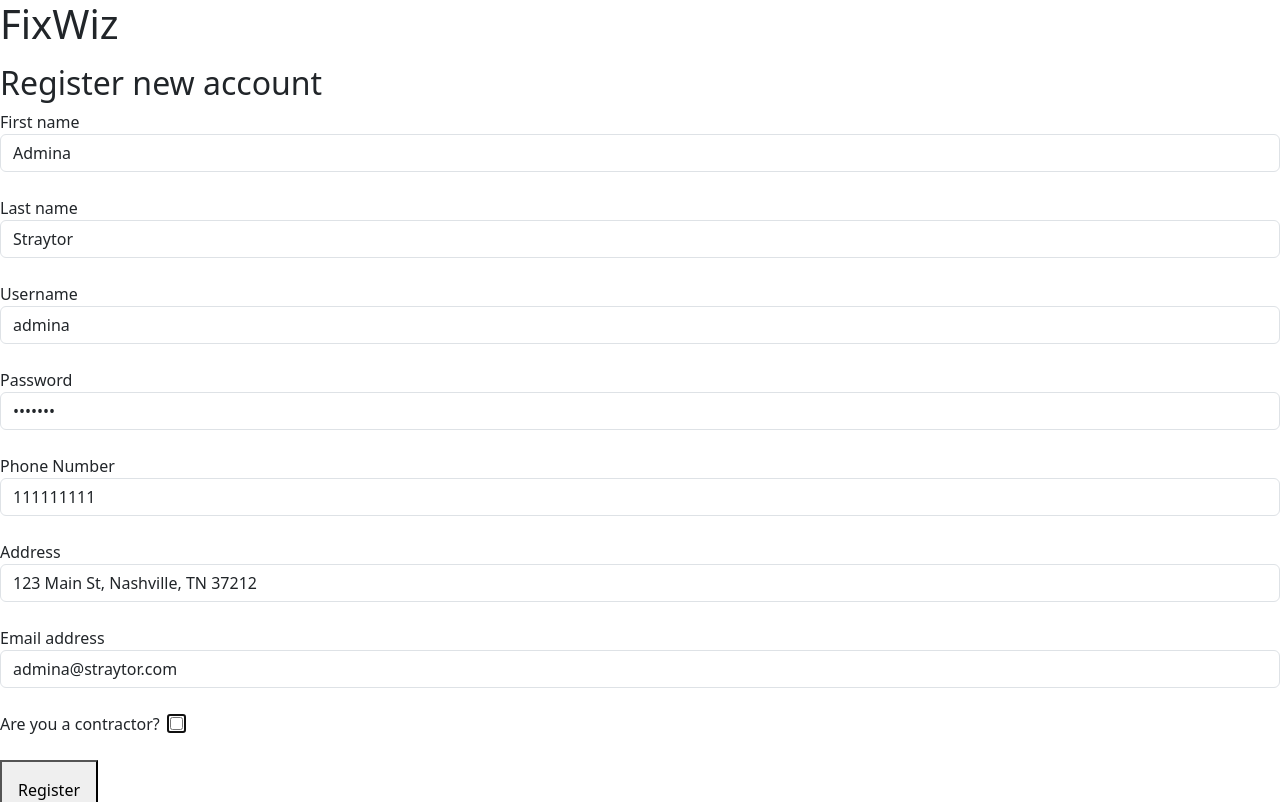
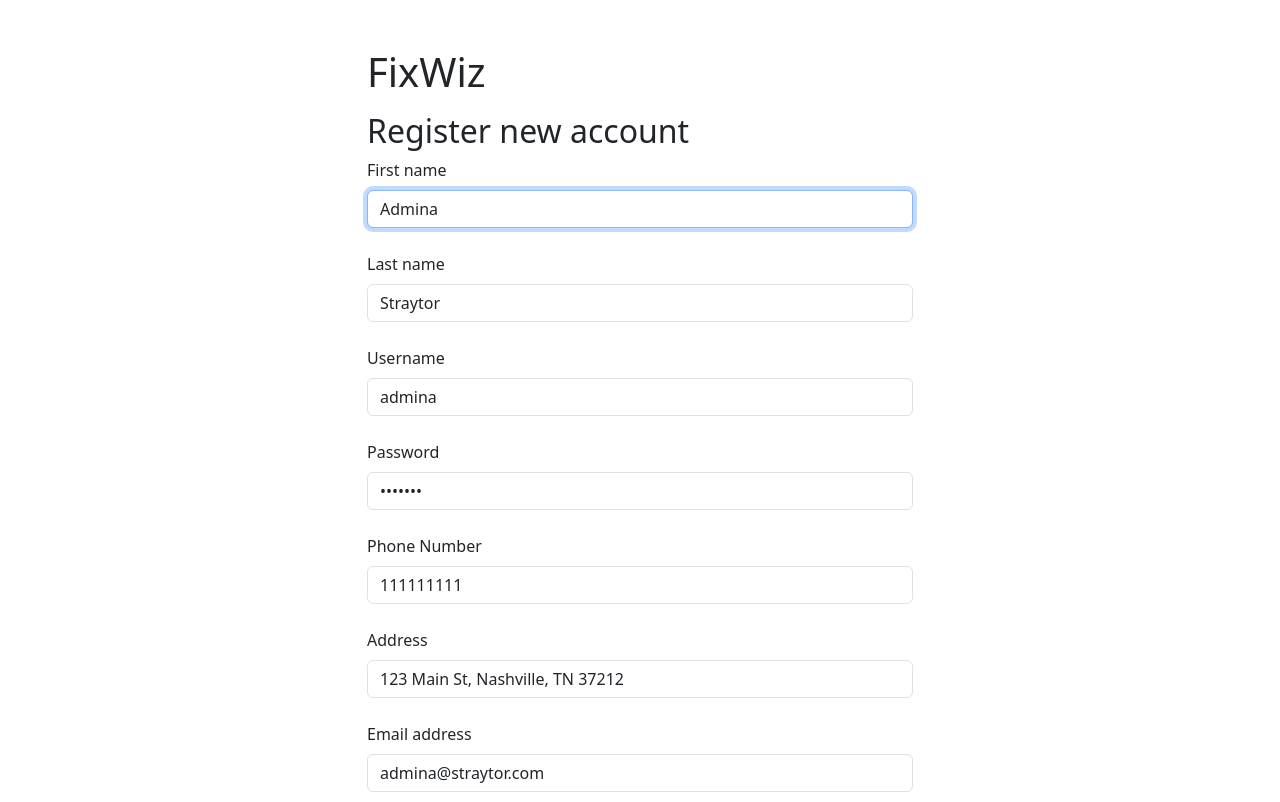
Before and after one commit to nicholas-davison/FixWiz-Client, a React (Vite) app: page /register in a window 1280 px wide. Shown: the top 802 px of the page. Built offline with nearby package versions, Linux system fonts and the light colour scheme.

Commit message:
register customer bug

```diff
--- a/src/pages/Register.jsx
+++ b/src/pages/Register.jsx
@@ -1,5 +1,6 @@
 import React, { useRef, useState } from "react"
 import { Link, useNavigate } from "react-router-dom"
+import { Form, Button, Container, Row, Col, Modal } from "react-bootstrap"
 import "./intro.css"
 
 export const Register = () => {
@@ -11,7 +12,7 @@ export const Register = () => {
     const [phoneNumber, setPhoneNumber] = useState("111111111")
     const [address, setAddress] = useState("123 Main St, Nashville, TN 37212")
     const [isContractor, setIsContractor] = useState(false)
-    const existDialog = useRef()
+    const [showModal, setShowModal] = useState(false)
     const navigate = useNavigate()
 
     const handleRegister = (e) => {
@@ -37,107 +38,131 @@ export const Register = () => {
 
                 if (authInfo && authInfo.token) {
                     localStorage.setItem("fix_token", JSON.stringify(authInfo))
+                    localStorage.setItem("user_type", JSON.stringify(authInfo.user_type))
                     navigate("/")
                 } else {
-                    existDialog.current.showModal()
+                    showModal(true)
                 }
             })
     }
 
     return (
-        <main className="container--login">
-            <dialog className="dialog dialog--auth" ref={existDialog}>
-                <div>User does not exist</div>
-                <button className="button--close" onClick={e => existDialog.current.close()}>Close</button>
-            </dialog>
+        <Container className="container--login mt-5">
+            <Modal show={showModal} onHide={() => setShowModal(false)} centered>
+                <Modal.Header closeButton>
+                    <Modal.Title>User does not exist</Modal.Title>
+                </Modal.Header>
+                <Modal.Body>
+                    <Button variant="primary" onClick={() => setShowModal(false)}>
+                        Close
+                    </Button>
+                </Modal.Body>
+            </Modal>
 
-            <section>
-                <form className="form--login" onSubmit={handleRegister}>
+            <Row className="justify-content-md-center">
+                <Col md={6}>
+                    <Form className="form--login" onSubmit={handleRegister}>
                         <h1 className="text-4xl mt-7 mb-3">FixWiz</h1>
                         <h2 className="text-xl mb-10">Register new account</h2>
-                    <fieldset className="mb-4">
-                        <label htmlFor="firstName"> First name </label>
-                        <input type="text" id="firstName"
+                        <Form.Group className="mb-4">
+                            <Form.Label htmlFor="firstName">First name</Form.Label>
+                            <Form.Control
+                                type="text"
+                                id="firstName"
                                 value={firstName}
                                 onChange={evt => setFirstName(evt.target.value)}
-                            className="form-control"
                                 placeholder=""
-                            required autoFocus />
-                    </fieldset>
-                    <fieldset className="mb-4">
-                        <label htmlFor="lastName"> Last name </label>
-                        <input type="text" id="lastName"
+                                required
+                                autoFocus
+                            />
+                        </Form.Group>
+                        <Form.Group className="mb-4">
+                            <Form.Label htmlFor="lastName">Last name</Form.Label>
+                            <Form.Control
+                                type="text"
+                                id="lastName"
                                 value={lastName}
                                 onChange={evt => setLastName(evt.target.value)}
-                            className="form-control"
                                 placeholder=""
-                            required autoFocus />
-                    </fieldset>
-                    <fieldset className="mb-4">
-                        <label htmlFor="username"> Username </label>
-                        <input type="text" id="username"
+                                required
+                            />
+                        </Form.Group>
+                        <Form.Group className="mb-4">
+                            <Form.Label htmlFor="username">Username</Form.Label>
+                            <Form.Control
+                                type="text"
+                                id="username"
                                 value={username}
                                 onChange={evt => setUsername(evt.target.value)}
-                            className="form-control"
                                 placeholder=""
-                            required autoFocus />
-                    </fieldset>
-                    <fieldset className="mb-4">
-                        <label htmlFor="inputPassword"> Password </label>
-                        <input type="password" id="inputPassword"
+                                required
+                            />
+                        </Form.Group>
+                        <Form.Group className="mb-4">
+                            <Form.Label htmlFor="inputPassword">Password</Form.Label>
+                            <Form.Control
+                                type="password"
+                                id="inputPassword"
                                 value={password}
                                 onChange={evt => setPassword(evt.target.value)}
-                            className="form-control"
                                 placeholder="Password"
+                                required
                             />
-                    </fieldset>
-                    <fieldset className="mb-4">
-                        <label htmlFor="phoneNumber"> Phone Number </label>
-                        <input type="text" id="phoneNumber"
+                        </Form.Group>
+                        <Form.Group className="mb-4">
+                            <Form.Label htmlFor="phoneNumber">Phone Number</Form.Label>
+                            <Form.Control
+                                type="text"
+                                id="phoneNumber"
                                 value={phoneNumber}
                                 onChange={evt => setPhoneNumber(evt.target.value)}
-                            className="form-control"
                                 placeholder=""
-                            required autoFocus />
-                    </fieldset>
-                    <fieldset className="mb-4">
-                        <label htmlFor="address"> Address </label>
-                        <input type="text" id="address"
+                                required
+                            />
+                        </Form.Group>
+                        <Form.Group className="mb-4">
+                            <Form.Label htmlFor="address">Address</Form.Label>
+                            <Form.Control
+                                type="text"
+                                id="address"
                                 value={address}
                                 onChange={evt => setAddress(evt.target.value)}
-                            className="form-control"
                                 placeholder=""
-                            required autoFocus />
-                    </fieldset>
-                    <fieldset className="mb-4">
-                        <label htmlFor="inputEmail"> Email address </label>
-                        <input type="email" id="inputEmail"
+                                required
+                            />
+                        </Form.Group>
+                        <Form.Group className="mb-4">
+                            <Form.Label htmlFor="inputEmail">Email address</Form.Label>
+                            <Form.Control
+                                type="email"
+                                id="inputEmail"
                                 value={email}
                                 onChange={evt => setEmail(evt.target.value)}
-                            className="form-control"
                                 placeholder="Email address"
-                            required autoFocus />
-                    </fieldset>
-                    <fieldset className="mb-4">
-                        <label htmlFor="selectContractor"> Are you a contractor? </label>
-                        <input type="checkbox" id="selectContractor"
+                                required
+                            />
+                        </Form.Group>
+                        <Form.Group className="mb-4">
+                            <Form.Check
+                                type="checkbox"
+                                id="selectContractor"
+                                label="Are you a contractor?"
                                 checked={isContractor}
                                 onChange={evt => setIsContractor(evt.target.checked)}
                                 style={{ marginLeft: '10px' }}
-                            autoFocus />
-                    </fieldset>
-                    <fieldset>
-                        <button type="submit" className="button p-3 rounded-md bg-blue-800 text-blue-100">
+                            />
+                        </Form.Group>
+                        <Button type="submit" className="button p-3 rounded-md bg-blue-800 text-blue-100">
                             Register
-                        </button>
-                    </fieldset>
-                </form>
-            </section>
-            <div className="loginLinks">
-                <section className="link--register">
-                    <Link className="underline text-blue-600 hover:text-blue-800 visited:text-purple-600" to="/login">Already have an account?</Link>
-                </section>
+                        </Button>
+                    </Form>
+                    <div className="loginLinks mt-3">
+                        <Link className="underline text-blue-600 hover:text-blue-800 visited:text-purple-600" to="/login">
+                            Already have an account?
+                        </Link>
                     </div>
-        </main>
+                </Col>
+            </Row>
+        </Container>
     )
 }
```
Also changed, not shown: src/pages/Login.jsx (+42 -31 lines), src/pages/intro.css (line endings or trailing spaces). Lines whose indentation alone changed are shown as unchanged.
